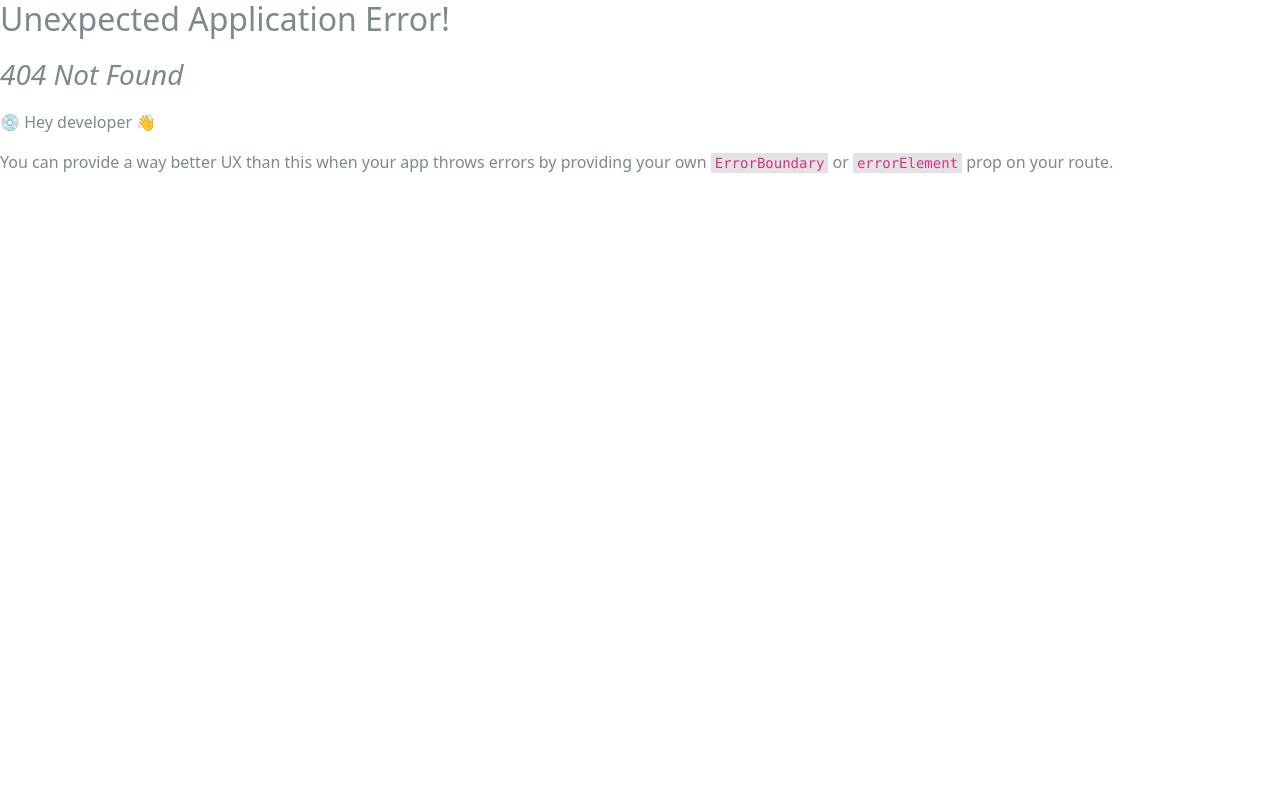
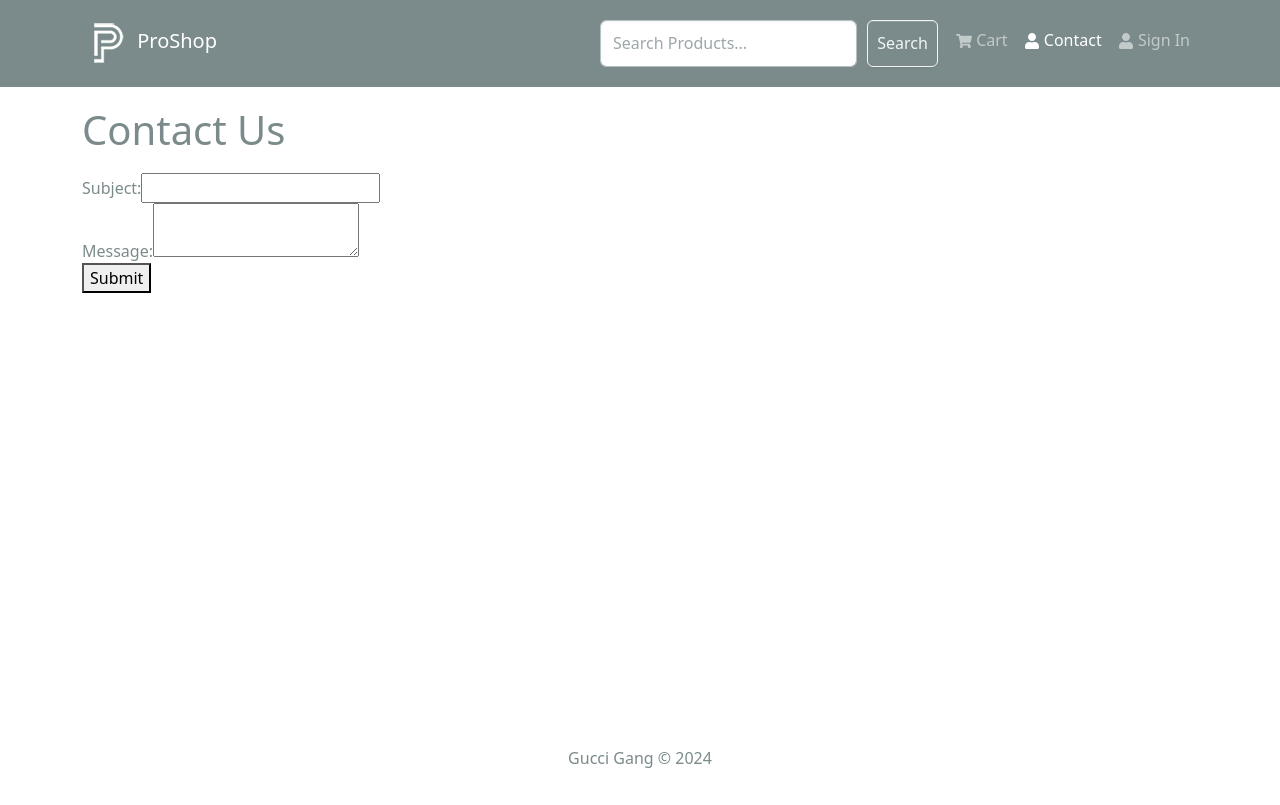
Before and after one commit to JoseBrouwer/MERN-Stack, a React (Create React App) app in the folder frontend/: page /contact in a window 1280 px wide. Before the commit this address had no page. Built offline with nearby package versions, Linux system fonts and the light colour scheme.

Commit message:
created contact page with subject and message fields. dummy email account to receive emails

```diff
--- a/frontend/src/components/Footer.jsx
+++ b/frontend/src/components/Footer.jsx
@@ -10,7 +10,7 @@ const Footer = () => {
             <Row>
                 <Col className='text-center py-3'>
                     <p>
-                        Jose Brouwer &copy; {currentYear}
+                        Gucci Gang &copy; {currentYear}
                     </p>
                 </Col>
             </Row>
--- a/frontend/src/components/Header.jsx
+++ b/frontend/src/components/Header.jsx
@@ -57,6 +57,12 @@ const logoutHandler = async () => {
                 </Nav.Link>
               </LinkContainer>
 
+              <LinkContainer to="/contact">
+                  <Nav.Link href="/contact">
+                    <FaUser /> Contact{" "}
+                  </Nav.Link>
+                  </LinkContainer>
+
               {userInfo ? (
                 <NavDropdown title={userInfo.name} id="username">
                   <LinkContainer to="/profile">
--- a/frontend/src/index.js
+++ b/frontend/src/index.js
@@ -26,6 +26,9 @@ import PaymentScreen from './screens/PaymentScreen';
 import PlaceOrderScreen from './screens/PlaceOrderScreen';
 import OrderScreen from './screens/OrderScreen';
 import ProfileScreen from './screens/ProfileScreen';
+
+import ContactScreen from './screens/ContactScreen';
+
 import AdminRoute from './components/AdminRoute';
 import OrderListScreen from './screens/admin/OrderListScreen';
 import ProductListScreen from './screens/admin/ProductListScreen';
@@ -41,6 +44,9 @@ const router = createBrowserRouter(
       <Route path='/page/:pageNumber' element={<HomeScreen />} />
       <Route path='/search/:keyword/page/:pageNumber' element={<HomeScreen />} />
       <Route path='/product/:id' element={<ProductScreen />} />
+
+      <Route path='/contact' element={<ContactScreen />} />
+
       <Route path='/cart' element={<CartScreen />} />
       <Route path='/login' element={<LoginScreen />} />
       <Route path='/register' element={<RegisterScreen />} />
--- /dev/null
+++ b/frontend/src/screens/ContactScreen.jsx
@@ -0,0 +1,54 @@
+import React, { useState } from 'react';
+
+const ContactScreen = () => {
+  const [subject, setSubject] = useState('');
+  const [message, setMessage] = useState('');
+
+  const handleSubmit = (e) => {
+    e.preventDefault();
+    if (!subject || !message) {
+      alert('Please fill in all fields');
+      return;
+    }
+
+    const emailContent = {
+      subject: subject,
+      message: message,
+      email: 'theemernshop@example.com'
+      // password for email: theemernshop1!
+    };
+    console.log(emailContent);
+    alert('Email sent successfully!');
+
+    setSubject('');
+    setMessage('');
+  };
+
+  return (
+    <div>
+      <h1>Contact Us</h1>
+      <form onSubmit={handleSubmit}>
+        <div>
+          <label htmlFor="subject">Subject:</label>
+          <input
+            type="text"
+            id="subject"
+            value={subject}
+            onChange={(e) => setSubject(e.target.value)}
+          />
+        </div>
+        <div>
+          <label htmlFor="message">Message:</label>
+          <textarea
+            id="message"
+            value={message}
+            onChange={(e) => setMessage(e.target.value)}
+          ></textarea>
+        </div>
+        <button type="submit">Submit</button>
+      </form>
+    </div>
+  );
+};
+
+export default ContactScreen;
```
Also changed, not shown: 1 other file (tests, documents, lock files or other folders).
